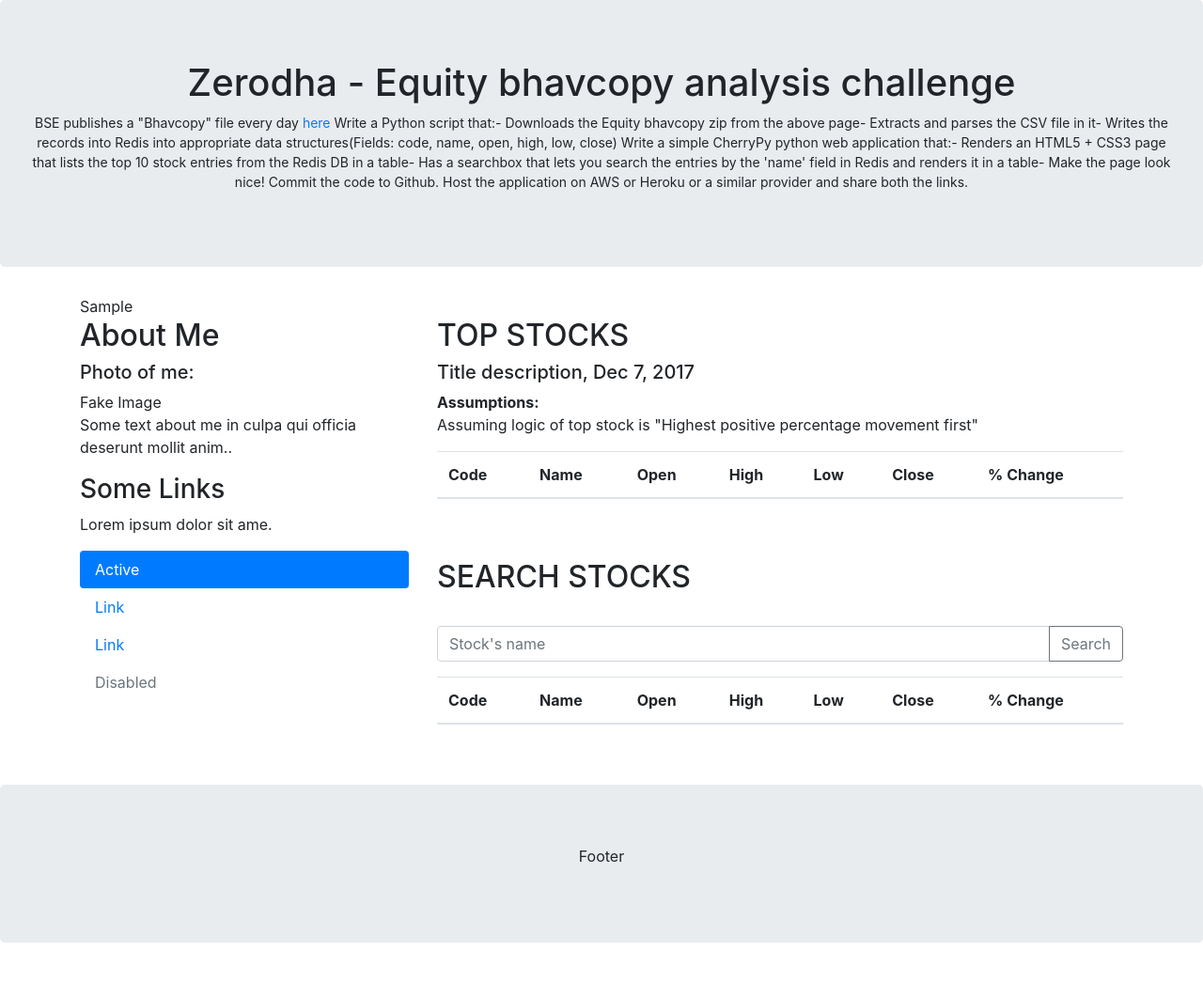
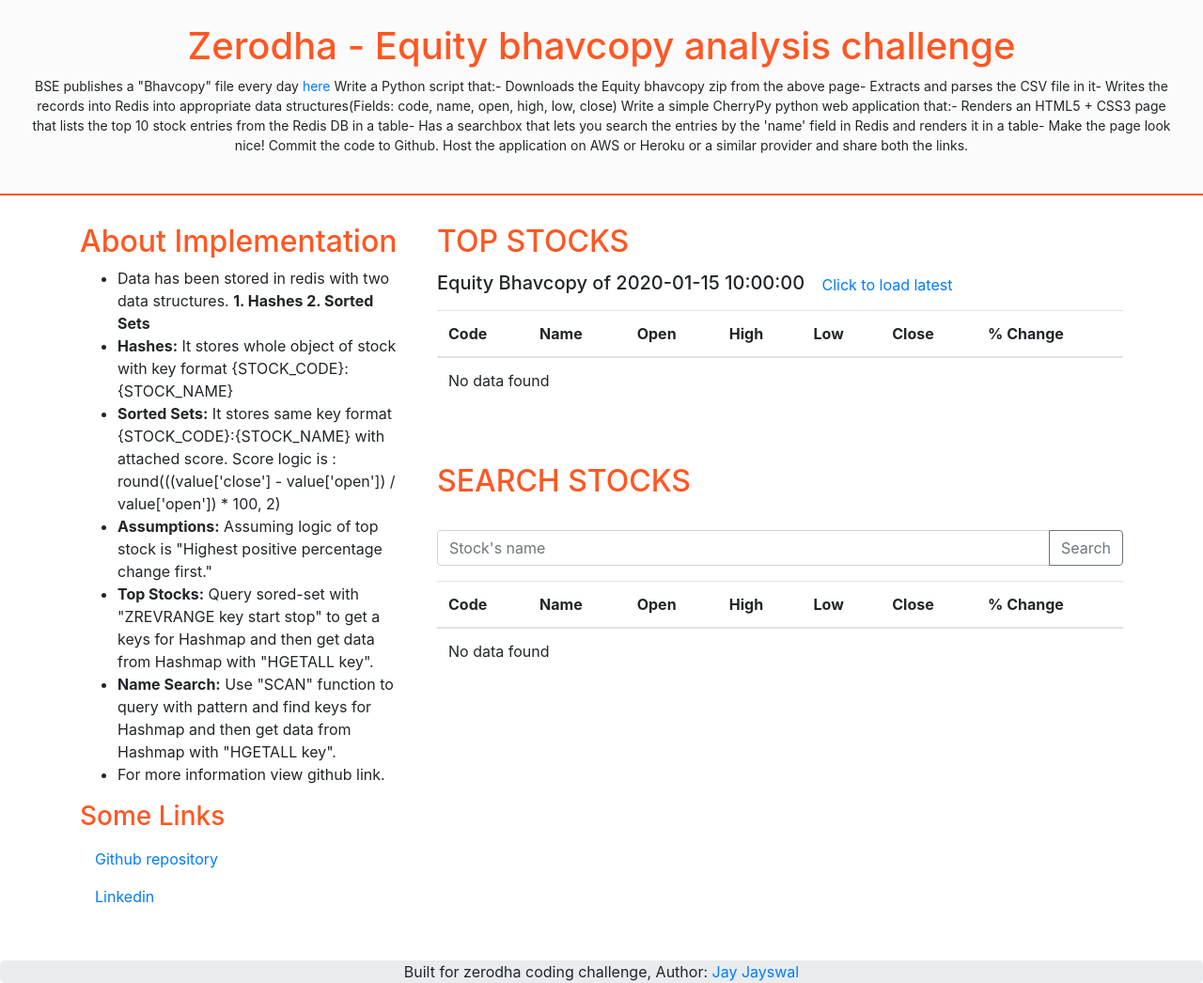
Before and after one commit to jayjayswal/zerodha-bhavcopy-challenge, a Python web app: template templates/index.html in a window 1280 px wide. Shown: the whole page at 94% size. Before the commit the page ends 1003 px from the top, so only its background shows below. Run offline with Jinja, Linux system fonts and the light colour scheme; the template is opened without the code that fills it: most values are stand-ins (such as "Sample title", 1, 10 or a date in 2020); lists and menus that the app fills with data are empty.

Commit message:
ui changes done

```diff
--- a/assets/js/app.js
+++ b/assets/js/app.js
@@ -3,10 +3,14 @@ app.controller("form-controller", function($scope,$http) {
 
     $scope.top_stock_url="/get_top_stocks/"
     $scope.search_stock_url="/get_stock_by_name/"
+    $scope.get_latest_stocks="/get_latest_stocks/"
     $scope.search_text=""
+    $scope.eq_bhav_date=""
+    $scope.top_stocks=[]
+    $scope.search_stocks=[]
 
     $scope.setupApp=function(){
-        $scope. getTopSocks(0,true)
+        $scope.getTopSocks(0,true)
     }
 
     $scope.getTopSocks=function(pageNumber,firstTime){
@@ -18,14 +22,19 @@ app.controller("form-controller", function($scope,$http) {
            console.log(response)
            response=response.data
            if(response.status == 1){
+                if(response.data.length==0){
+                    $scope.showError("No data found, Try to load bhavcopy again.");
+                    return;
+                }
                 if(firstTime){
                     $scope.total_rows=response.count
                     $scope.setupPagination()
+                    $scope.eq_bhav_date=response.date
                 }
                 $scope.top_stocks=response.data
            }
            else{
-               alert(response.data)
+               $scope.showError(response.data);
            }
         }, function myError(response) {
            if(response.status == 500){
@@ -62,10 +71,14 @@ app.controller("form-controller", function($scope,$http) {
            console.log(response)
            response=response.data
            if(response.status == 1){
+                if(response.data.length==0){
+                    $scope.showError("No data found, Try again with different query.");
+                    return;
+                }
                 $scope.search_stocks=response.data
            }
            else{
-               alert(response.data)
+               $scope.showError(response.data);
            }
         }, function myError(response) {
            if(response.status == 500){
@@ -76,6 +89,40 @@ app.controller("form-controller", function($scope,$http) {
         });
     }
 
+    $scope.loadLatestData=function(){
+         $http({
+            method : "GET",
+            url : $scope.get_latest_stocks
+        })
+        .then( function mySuccess(response) {
+           console.log(response)
+           response=response.data
+           if(response.status == 1){
+              $scope.showError(response.data);
+              location.reload(true);
+           }
+           else{
+               $scope.showError(response.data);
+           }
+        }, function myError(response) {
+           if(response.status == 500){
+                $scope.serverError()
+           }else if(response.status == 403){
+                $scope.unAuthenticatedRequest()
+           }
+        });
+    }
 
+    $scope.showError=function(msg){
+        alert(msg)
+    }
+
+    $scope.serverError=function(){
+        alert("Server Error, Try again after sometime.")
+    }
+
+    $scope.unAuthenticatedRequest=function(){
+        alert("Unauthenticated Request.")
+    }
 
 });
--- a/templates/index.html
+++ b/templates/index.html
@@ -5,54 +5,56 @@
       <meta name="viewport" content="width=device-width, initial-scale=1, shrink-to-fit=no">
       <meta name="description" content="Zerodha - Bhavcopy Analysis">
       <meta name="author" content="Jay Jayswal">
-
       <title>Zerodha - Bhavcopy Analysis</title>
       <link rel="stylesheet" href="/static/css/bootstrap.min.css" integrity="sha384-ggOyR0iXCbMQv3Xipma34MD+dH/1fQ784/j6cY/iJTQUOhcWr7x9JvoRxT2MZw1T" crossorigin="anonymous">
       <link rel="stylesheet" href="/static/css/pagination.css" >
    </head>
    <body>
-
-
-            <div class="jumbotron text-center" style="margin-bottom:0">
-              <h1>Zerodha - Equity bhavcopy analysis challenge</h1>
+      <div class="text-center" style="margin-bottom:0;border-bottom: solid 2px #ff5722;padding: 25px;background-color: #fbfbfb;">
+         <h1 style="color:#ff5722;">Zerodha - Equity bhavcopy analysis challenge</h1>
          <p style="font-size: 14px;">BSE publishes a "Bhavcopy" file every day <a href="https://www.bseindia.com/markets/MarketInfo/BhavCopy.aspx">here</a>
             Write a Python script that:- Downloads the Equity bhavcopy zip from the above page- Extracts and parses the CSV file in it- Writes the records into Redis into appropriate data structures(Fields: code, name, open, high, low, close)
             Write a simple CherryPy python web application that:- Renders an HTML5 + CSS3 page that lists the top 10 stock entries from the Redis DB in a table- Has a searchbox that lets you search the entries by the 'name' field in Redis and renders it in a table- Make the page look nice!
-    Commit the code to Github. Host the application on AWS or Heroku or a similar provider and share both the links.</p>
+            Commit the code to Github. Host the application on AWS or Heroku or a similar provider and share both the links.
+         </p>
       </div>
-
       <div class="container" ng-app="web-app" ng-controller="form-controller"  ng-init="setupApp();" style="margin-top:30px">
-                {{ test_var }}
          <div class="row">
             <div class="col-sm-4">
-                  <h2>About Me</h2>
-                  <h5>Photo of me:</h5>
-                  <div class="fakeimg">Fake Image</div>
-                  <p>Some text about me in culpa qui officia deserunt mollit anim..</p>
-                  <h3>Some Links</h3>
-                  <p>Lorem ipsum dolor sit ame.</p>
+               <h2 style="color:#ff5722;">About Implementation</h2>
+               <ul>
+                  <li>Data has been stored in redis with two data structures. <b>1. Hashes  2. Sorted Sets</b></li>
+                  <li><b>Hashes:</b> It stores whole object of stock with key format {STOCK_CODE}:{STOCK_NAME}</li>
+                  <li><b>Sorted Sets:</b> It stores same key format {STOCK_CODE}:{STOCK_NAME} with attached score.
+                     Score logic is : round(((value['close'] - value['open']) / value['open']) * 100, 2)
+                  </li>
+                  <li>
+                     <b>Assumptions:</b> Assuming logic of top stock is "Highest positive percentage change first."
+                  </li>
+                  <li>
+                     <b>Top Stocks:</b> Query sored-set with "ZREVRANGE key start stop" to get a keys for Hashmap and then get data from Hashmap with "HGETALL key".
+                  </li>
+                  <li>
+                     <b>Name Search:</b> Use "SCAN" function to query with pattern and find keys for Hashmap and then get data from Hashmap with "HGETALL key".
+                  </li>
+                  <li>
+                     For more information view github link.
+                  </li>
+               </ul>
+               <h3 style="color:#ff5722;">Some Links</h3>
                <ul class="nav nav-pills flex-column">
                   <li class="nav-item">
-                      <a class="nav-link active" href="#">Active</a>
+                     <a class="nav-link" target="_blank" href="https://github.com/jayjayswal/zerodha-bhavcopy-challenge">Github repository</a>
                   </li>
                   <li class="nav-item">
-                      <a class="nav-link" href="#">Link</a>
-                    </li>
-                    <li class="nav-item">
-                      <a class="nav-link" href="#">Link</a>
-                    </li>
-                    <li class="nav-item">
-                      <a class="nav-link disabled" href="#">Disabled</a>
+                     <a class="nav-link" target="_blank" href="https://linkedin.com/in/jayjayswal/">Linkedin</a>
                   </li>
                </ul>
                <hr class="d-sm-none">
             </div>
-
             <div class="col-sm-8">
-                  <h2>TOP STOCKS</h2>
-                  <h5>Title description, Dec 7, 2017</h5>
-                  <div><b>Assumptions:</b></div>
-                  <p>Assuming logic of top stock is "Highest positive percentage movement first"</p>
+               <h2 style="color:#ff5722;">TOP STOCKS</h2>
+               <p class="h5" style="">Equity Bhavcopy of {{ eq_bhav_date }} <button data-ng-click="loadLatestData()" type="button" class="btn btn-link">Click to load latest</button></p>
                <table class="table">
                   <thead>
                      <tr>
@@ -75,13 +77,15 @@
                         <td>{{ row.close }}</td>
                         <td>{{ row.percentage }}</td>
                      </tr>
+                     <tr data-ng-if="top_stocks.length == 0" >
+                        <td colspan="7">No data found</td>
+                     </tr>
                   </tbody>
                </table>
                <div id="paginations">
-
                </div>
                <br/> <br/>
-                  <h2>SEARCH STOCKS</h2>
+               <h2 style="color:#ff5722;">SEARCH STOCKS</h2>
                <br/>
                <div class="input-group mb-3    ">
                   <input type="text" data-ng-model="search_text" class="form-control" placeholder="Stock's name" aria-describedby="button-addon2">
@@ -89,7 +93,6 @@
                      <button data-ng-click="getStockByName()" class="btn btn-outline-secondary" type="button" id="button-addon2">Search</button>
                   </div>
                </div>
-
                <table class="table">
                   <thead>
                      <tr>
@@ -112,19 +115,18 @@
                         <td>{{ row.close }}</td>
                         <td>{{ row.percentage }}</td>
                      </tr>
+                     <tr data-ng-if="search_stocks.length == 0" >
+                        <td colspan="7">No data found</td>
+                     </tr>
                   </tbody>
                </table>
-
             </div>
          </div>
       </div>
-
       <br/><br/>
-            <div class="jumbotron text-center" style="margin-bottom:0">
-              <p>Footer</p>
+      <div class="jumbotron text-center" style="margin-bottom:0;padding: 0px;">
+         <p style="margin-bottom: 0rem;">Built for zerodha coding challenge, Author: <a href="https://linkedin.com/in/jayjayswal/" target="_blank">Jay Jayswal</a></p>
       </div>
-
-
       <script src="/static/js/jquery-3.3.1.slim.min.js" integrity="sha384-q8i/X+965DzO0rT7abK41JStQIAqVgRVzpbzo5smXKp4YfRvH+8abtTE1Pi6jizo" crossorigin="anonymous"></script>
       <script src="/static/js/bootstrap.min.js" integrity="sha384-JjSmVgyd0p3pXB1rRibZUAYoIIy6OrQ6VrjIEaFf/nJGzIxFDsf4x0xIM+B07jRM" crossorigin="anonymous"></script>
       <script src="/static/js/popper.min.js" integrity="sha384-UO2eT0CpHqdSJQ6hJty5KVphtPhzWj9WO1clHTMGa3JDZwrnQq4sF86dIHNDz0W1" crossorigin="anonymous"></script>
@@ -134,8 +136,6 @@
          $("document").ready(function(){
          });
       </script>
-
       <script src="/static/js/app.js"></script>
-
    </body>
 </html>
```
Also changed, not shown: controller.py (+33 -1 lines), parser.py (+15 -7 lines), server.py (+19 -1 lines), zips/EQ100719.CSV (added). Lines whose indentation alone changed are shown as unchanged.
